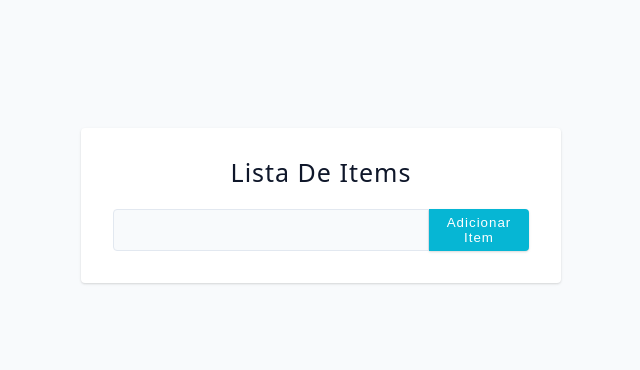
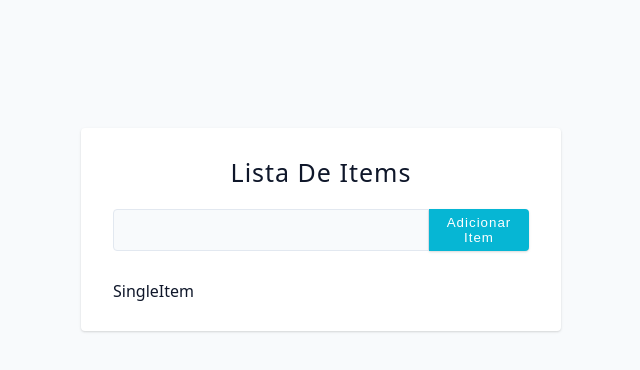
Before and after one commit to dmarcosweb/to-do-react, a React (Vite) app: page / in a window 1280 px wide. Both pictures are taken after typing "Sample" into the empty fields and a click on the button "Adicionar Item". Shown: the top 370 px of the page, without its empty margins (319-959 px from the left). Built offline with nearby package versions, Linux system fonts and the light colour scheme; the HTML template or start-up script is replaced by a standard one.

Commit message:
→ Listando Items ←

```diff
--- a/src/App.jsx
+++ b/src/App.jsx
@@ -1,9 +1,11 @@
 import { useState } from "react";
 import Form from "./Form";
+import Items from './Items'
 import { nanoid } from "nanoid";
 
 const App = () => {
   const [items, setItems] = useState([]);
+
   const addItem = (itemName) => {
     const newItem = {
       name: itemName,
@@ -13,9 +15,14 @@
     setItems([...items, newItem]);
   };
 
+  const removeItem = () => {
+    alert('ok')
+  }
+
   return (
     <section className="section-center">
       <Form addItem={addItem} />
+      <Items items={items} removeItem={removeItem} />
     </section>
   );
 };
--- /dev/null
+++ b/src/Items.jsx
@@ -0,0 +1,13 @@
+import SingleItem from "./SingleItem";
+
+const Items = ({ items, removeItem }) => {
+  return (
+    <div className="items">
+      {items.map((item) => {
+        return <SingleItem key={item.id} item={item} removeItem={removeItem} />;
+      })}
+    </div>
+  );
+};
+
+export default Items
--- /dev/null
+++ b/src/SingleItem.jsx
@@ -0,0 +1,9 @@
+import React from 'react'
+
+const SingleItem = () => {
+  return (
+    <div>SingleItem</div>
+  )
+}
+
+export default SingleItem
```
